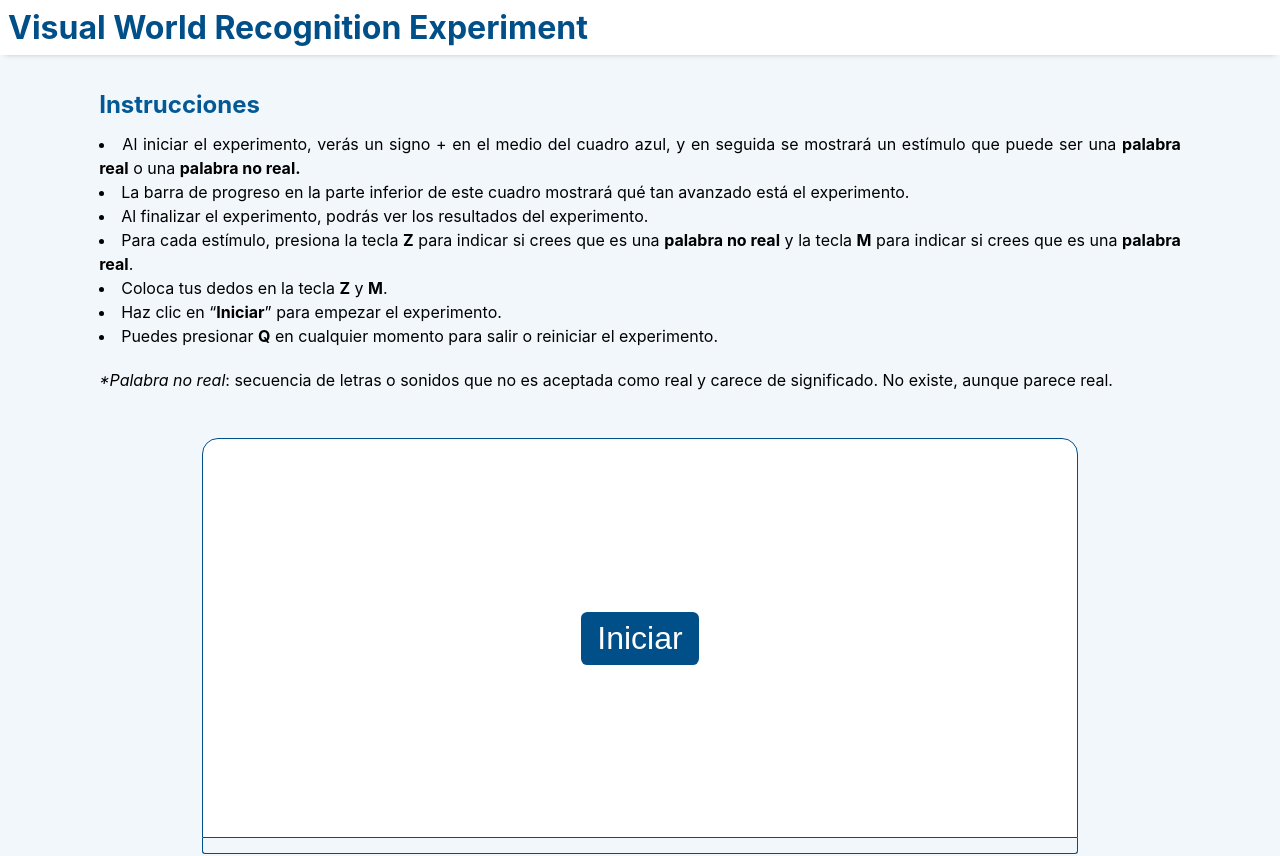
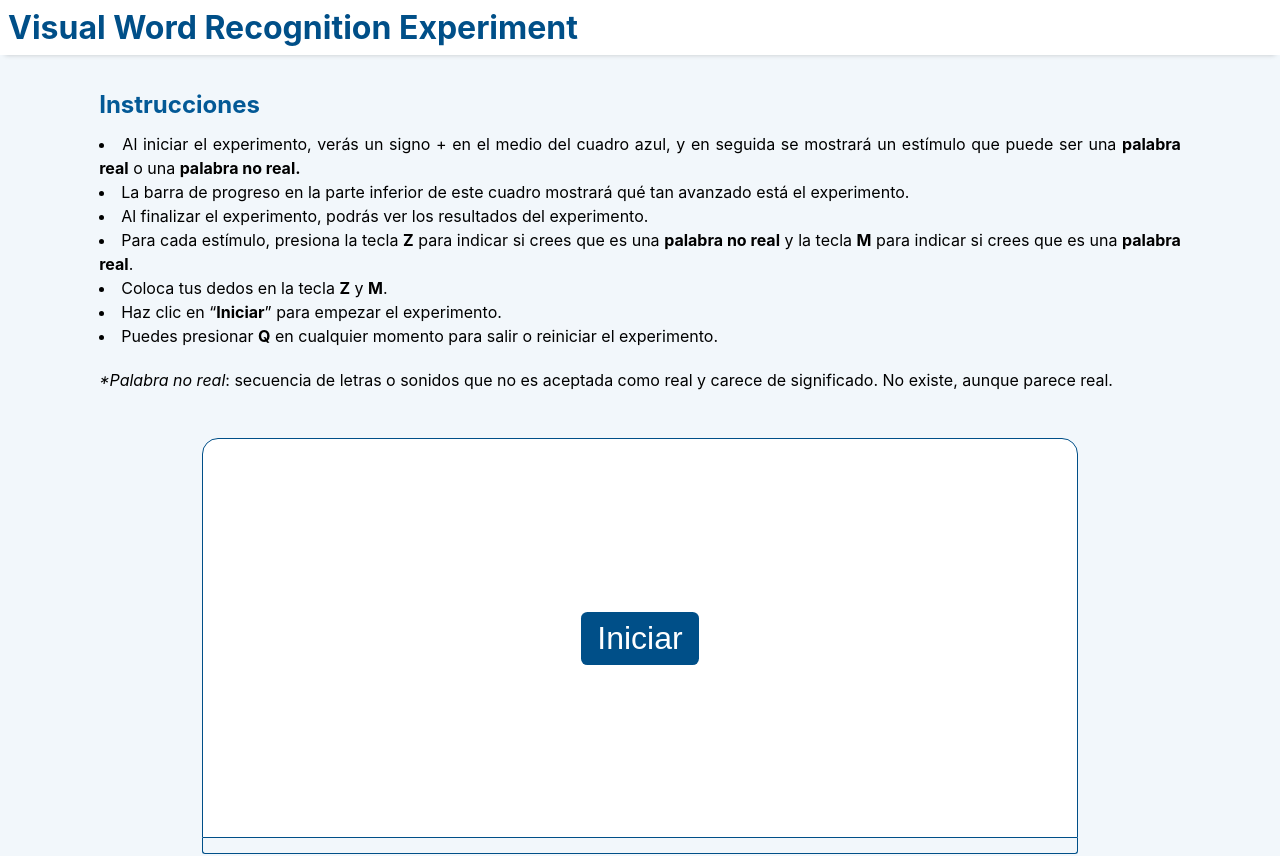
Before and after one commit to ARTEAGA1811/visual-word-recognition-experiment, a React (Create React App) app: page / in a window 1280 px wide. Shown: the top 856 px of the page. Built offline with nearby package versions, Linux system fonts and the light colour scheme.

Commit message:
fix: Se corrige el nombre de la aplicación

```diff
--- a/public/index.html
+++ b/public/index.html
@@ -24,7 +24,7 @@
       work correctly both with client-side routing and a non-root public URL.
       Learn how to configure a non-root public URL by running `npm run build`.
     -->
-    <title>Visual World Recognition Experiment</title>
+    <title>Visual Word Recognition Experiment</title>
   </head>
   <body>
     <noscript>You need to enable JavaScript to run this app.</noscript>
--- a/src/components/App.jsx
+++ b/src/components/App.jsx
@@ -5,7 +5,7 @@ function App() {
     return (
         <div className="App">
             <header className="header">
-                <h1>Visual World Recognition Experiment</h1>
+                <h1>Visual Word Recognition Experiment</h1>
             </header>
 			<main className="main">
 				<div className="instrucciones-contenedor">
```
